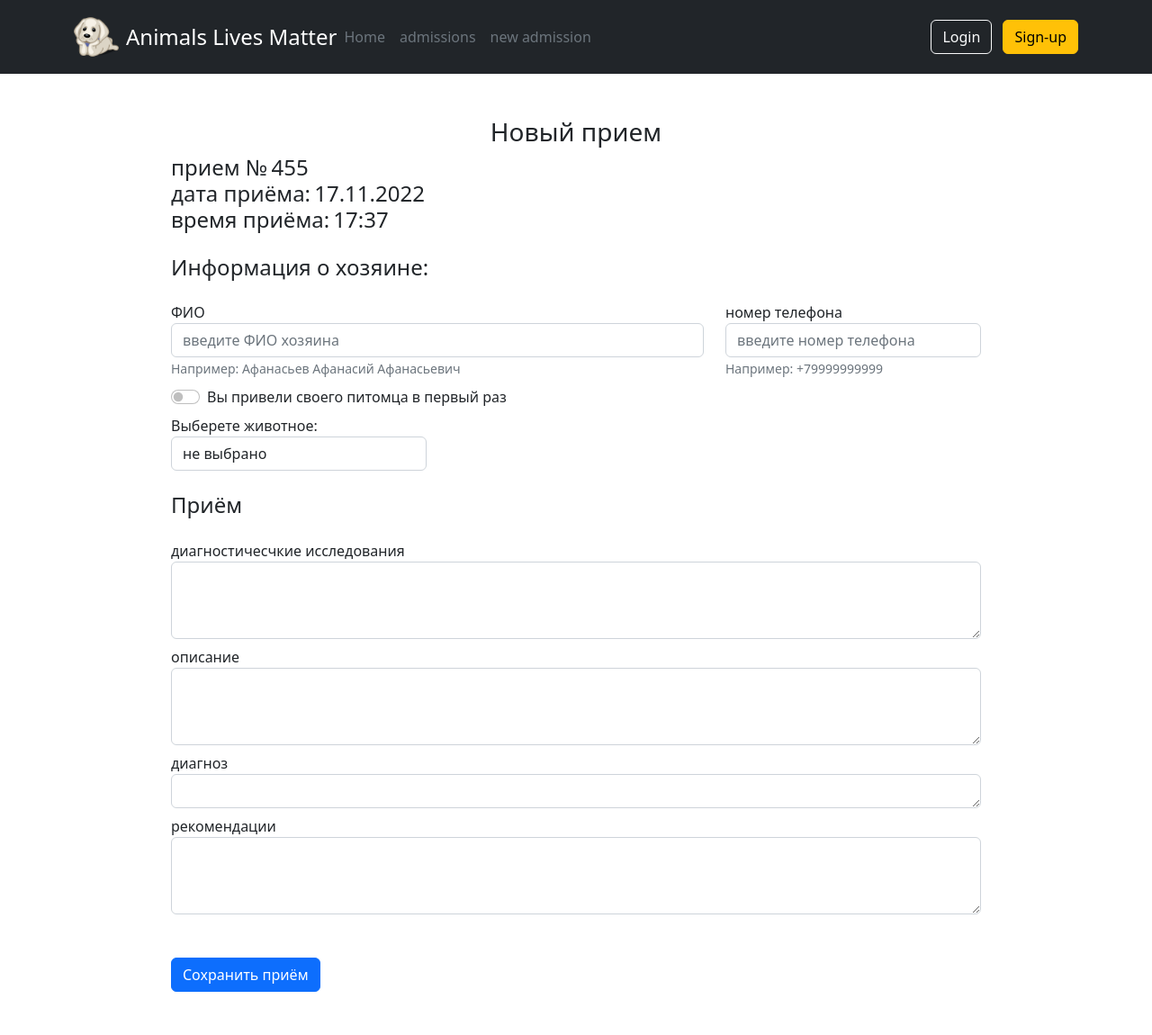
After one commit to Vladimir226/animals_lives_matter, a Flask app: page /add_admission in a window 1280 px wide. The commit adds this page. Shown: the whole page at 90% size. Run offline with Flask 2, Linux system fonts and the light colour scheme.

Commit message:
Создана страница всех приёмов и страница с формой записи на прием

```diff
--- a/app.py
+++ b/app.py
@@ -7,5 +7,13 @@ def index():
 
     return render_template("index.html")
 
+@app.route('/admissions')
+def admissions():
+    return render_template("admissions.html")
+
+@app.route('/add_admission')
+def add_admission():
+    return render_template('add_admission.html')
+
 if __name__ =="__main__":
     app.run(debug=True)
--- a/static/css/main.css
+++ b/static/css/main.css
@@ -1,3 +1,8 @@
+
+a{
+    text-decoration: none;
+    color: white;
+}
 .profile-img
 {
     width: 200px;
@@ -5,7 +10,7 @@
 
     min-width: 200px;
 
-    background-color: thistle;
+    background-color: rgb(102, 124, 213);
 
 }
 ul{
@@ -29,7 +34,7 @@ ul{
     width: 130px;
     height: 130px;
 
-    background-color: thistle;
+    background-color: rgb(102, 124, 213);
 }
 .btn-plus-reception
 {
@@ -82,3 +87,13 @@ ul{
      margin-top: 20px;
      margin-bottom: 20px;
  } */
+
+ .admission-container
+ {
+     max-width: 900px;
+     margin: 0 auto;
+ }
+ .new-zoo-container
+ {
+     display: none;
+ }
--- a/static/main.js
+++ b/static/main.js
@@ -1,3 +1,17 @@
 $(document).ready(function(){
 
+
+    $("#new-zoo-check").on("click", function () {
+        if ($(this).is(":checked")) {
+            $('.new-zoo-container').css("display", "block");
+            $('.choose-zoo-container').css("display", "none");
+
+        }
+        else {
+            $('.new-zoo-container').css("display", "none");
+            $('.choose-zoo-container').css("display", "block");
+
+        }
+    })
+
 })
--- /dev/null
+++ b/templates/add_admission.html
@@ -0,0 +1,139 @@
+{% extends 'base.html' %}
+
+{%block title%}
+add_admission
+{%endblock%}
+
+{%block body%}
+<div class="admission-container mt-5">
+    <h3 class="admission-title text-center">Новый прием</h3>
+    <form>
+
+        <div class="id-admssion">
+            <h4 class="d-inline">прием №</h4>
+            <h4 class="d-inline" id="id-admission">455</h4>
+        </div>
+
+        <div class="date-admission">
+            <h4 class="d-inline">дата приёма:</h4>
+            <h4 class="d-inline" id="date-admission">17.11.2022</h4>
+        </div>
+
+        <div class="time-admission">
+            <h4 class="d-inline">время приёма:</h4>
+            <h4 class="d-inline" id="time-admission">17:37</h4>
+        </div>
+
+        <h4 class="my-4">Информация о хозяине:</h4>
+        <div class="from-group">
+            <div class="row">
+                <div class="col-8">
+                    <label for="fullname-person">ФИО</label>
+                    <input type="text" class="form-control" id="fullname-person" aria-describedby="fullname-person" placeholder="введите ФИО хозяина">
+                    <small id="fullname-person" class="form-text text-muted">Например: Афанасьев Афанасий Афанасьевич</small>
+                </div>
+                <div class="col-4">
+                    <label for="phone-person">номер телефона</label>
+                    <input type="text" class="form-control" id="phone-person" aria-describedby="phone-person" placeholder="введите номер телефона">
+                    <small id="phone-person" class="form-text text-muted">Например: +79999999999</small>
+                </div>
+            </div>
+        </div>
+
+        <div class="form-check form-switch my-2">
+            <input class="form-check-input" type="checkbox" id="new-zoo-check">
+            <label class="form-check-label" for="new-zoo-check">Вы привели своего питомца в первый раз</label>
+        </div>
+
+        <div class="choose-zoo-container">
+            <div class="row">
+                <div class="col-4">
+                    <label for="select-zoo">Выберете животное:</label>
+                    <select class="form-control" id="select-zoo">
+                        <option>не выбрано</option>
+                        <option>собака Тузик</option>
+                        <option>кошка Барсик</option>
+                        <option>кошка Кадык</option>
+                    </select>
+                </div>
+            </div>
+        </div>
+
+        <div class="new-zoo-container">
+
+            <h4 class="my-4">Информация о животном:</h4>
+
+            <div class="form-group">
+                <div class="row mb-2">
+                    <div class="col-8">
+                        <label for="type-zoo">Вид животного</label>
+                        <input type="text" class="form-control" id="type-zoo" aria-describedby="type-zoo" placeholder="введите вид животного">
+                        <small id="type-zoo" class="form-text text-muted">Например: кошка</small>
+                    </div>
+                    <div class="col-4">
+                        <label for="type-zoo">Пол животного</label>
+                        <select class="form-control">
+                            <option>не выбрано</option>
+                            <option>сука</option>
+                            <option>кобель</option>
+                        </select>
+                    </div>
+                </div>
+
+                <div class="row mb-2">
+                    <div class="col-6">
+                        <label for="age-zoo">возраст</label>
+                        <input type="number" class="form-control" id="age-zoo" aria-describedby="age-zoo" placeholder="введите возраст животного">
+                        <small id="age-zoo" class="form-text text-muted">Например: 3 (количество лет)</small>
+                    </div>
+                    <div class="col-6">
+                        <label for="species-zoo">порода</label>
+                        <input type="text" class="form-control" id="species-zoo" aria-describedby="species-zoo" placeholder="введите породу животного">
+                        <small id="species-zoo" class="form-text text-muted">Например: корги</small>
+                    </div>
+                </div>
+
+                <div class="row mb-2">
+                    <div class="col-6">
+                        <label for="name-zoo">кличка</label>
+                        <input type="number" class="form-control" id="name-zoo" aria-describedby="name-zoo" placeholder="введите кличку животного">
+                        <small id="name-zoo" class="form-text text-muted">Например: Тузик</small>
+                    </div>
+                    <div class="col-6">
+                        <label for="color-zoo">окрас</label>
+                        <input type="text" class="form-control" id="color-zoo" aria-describedby="color-zoo" placeholder="введите окрас животного">
+                        <small id="color-zoo" class="form-text text-muted">Например: серый</small>
+                    </div>
+                </div>
+
+            </div>
+
+          </form>
+
+        </div>
+
+        <div class="info-admission-container mb-5">
+            <h4 class="my-4">Приём</h4>
+            <form>
+                <div class="form-group mb-2">
+                  <label for="diagnostic-textarea">диагностичесчкие исследования</label>
+                  <textarea class="form-control" id="diagnostic-textarea" rows="3" placeholder=""></textarea>
+                </div>
+                <div class="form-group mb-2">
+                    <label for="description-textarea">описание</label>
+                    <textarea class="form-control" id="description-textare" rows="3" placeholder=""></textarea>
+                </div>
+                <div class="form-group mb-2">
+                    <label for="diagnosis-textarea">диагноз</label>
+                    <textarea class="form-control" id="diagnosis-textare" rows="1" placeholder=""></textarea>
+                </div>
+                <div class="form-group mb-5">
+                    <label for="recommendations-textarea">рекомендации</label>
+                    <textarea class="form-control" id="recommendations-textare" rows="3" placeholder=""></textarea>
+                </div>
+                <button type="submit" class="btn btn-primary ">Сохранить приём</button>
+            </form>
+        </div>
+
+</div>
+{%endblock%}
--- a/templates/base.html
+++ b/templates/base.html
@@ -21,8 +21,9 @@
             </a>
             <span class="fs-4">Animals Lives Matter</span>
             <ul class="nav col-12 col-lg-auto me-lg-auto mb-2 justify-content-center mb-md-0">
-              <li><a href="#" class="nav-link px-2 text-secondary">Home</a></li>
-              <li><a href="#" class="nav-link px-2 text-secondary">Admissions</a></li>
+              <li><a href="{{url_for('index')}}" class="nav-link px-2 text-secondary">Home</a></li>
+              <li><a href="{{url_for('admissions')}}" class="nav-link px-2 text-secondary">admissions</a></li>
+              <li><a href="{{url_for('add_admission')}}" class="nav-link px-2 text-secondary">new admission</a></li>
             </ul>
 
             <!-- <form class="col-12 col-lg-auto mb-3 mb-lg-0 me-lg-3">
```
Also changed, not shown: templates/admissions.html (added, +134 -0 lines), templates/index.html (+8 -8 lines).
